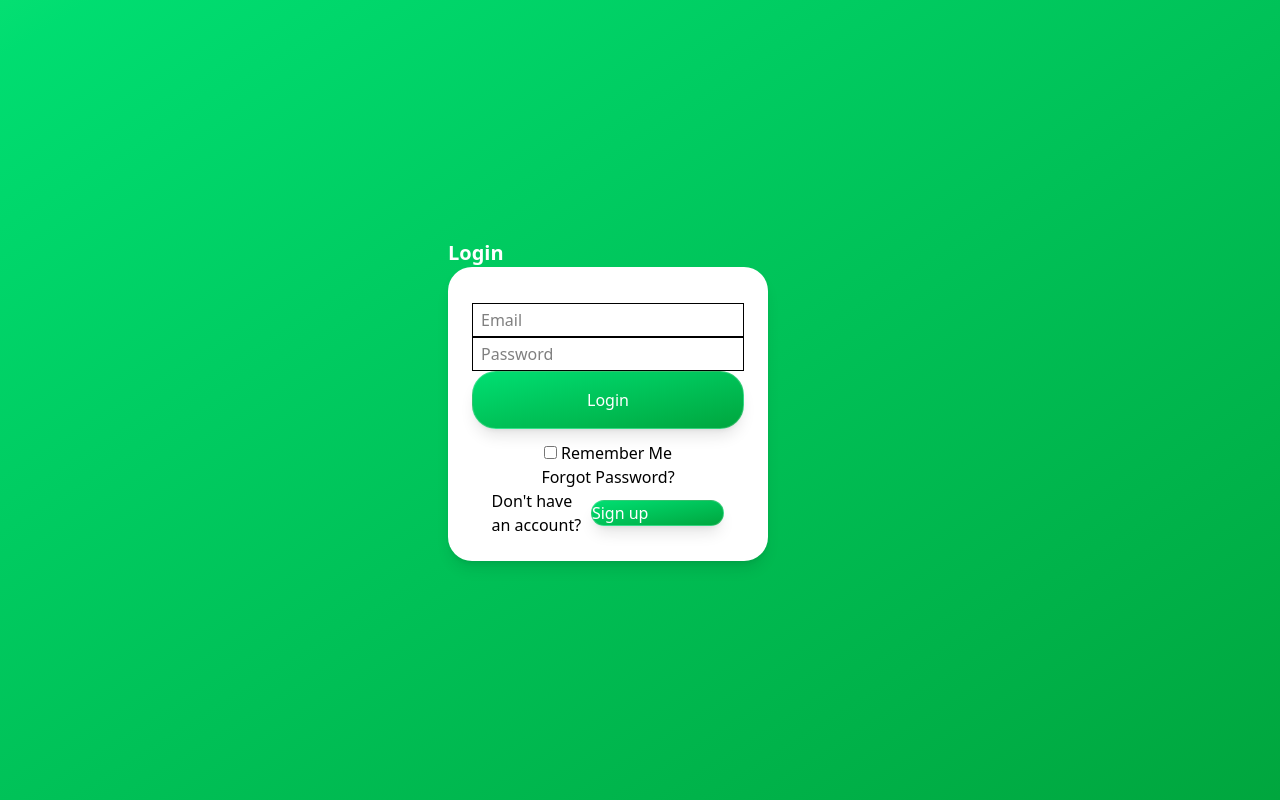
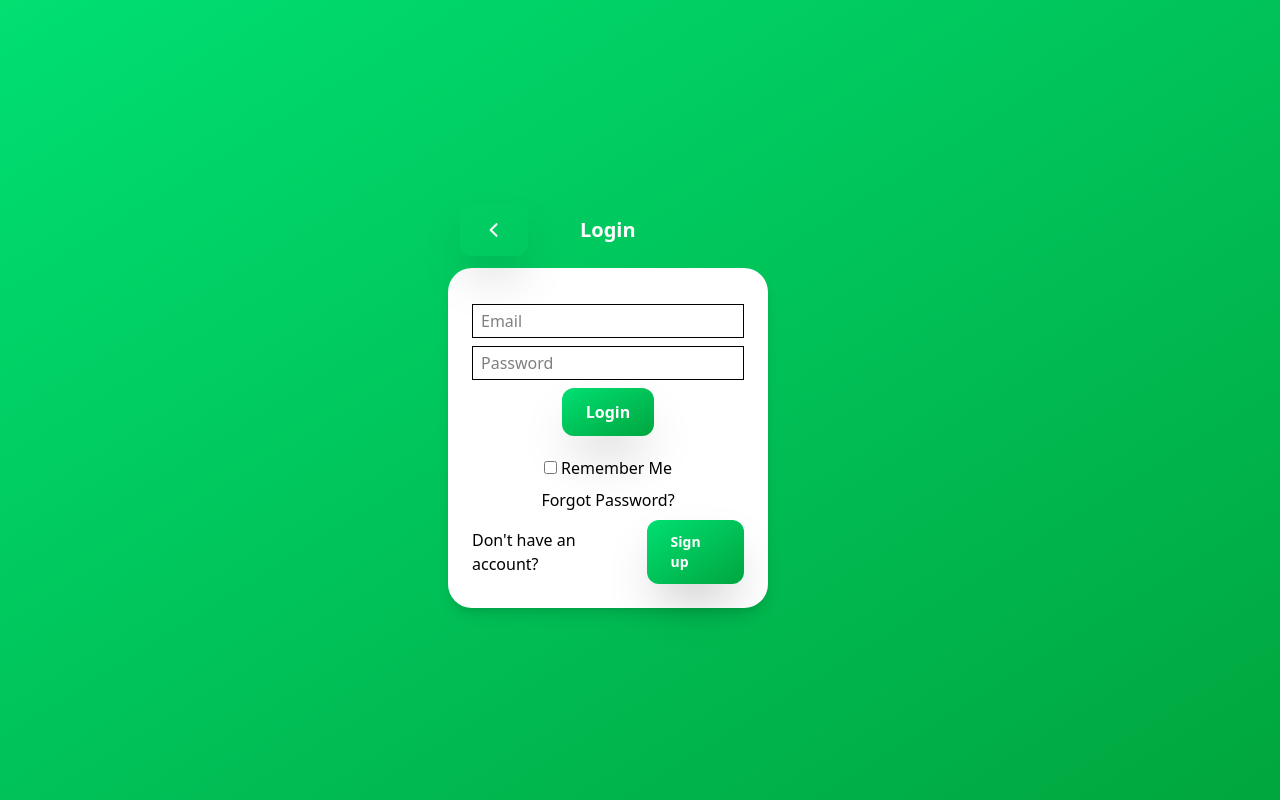
Before and after one commit to angushay42/Group-4, a Django app: page /login in a window 1280 px wide. Run offline with Django 5.2, Linux system fonts and the light colour scheme; some libraries are stand-ins or nearby versions.

Commit message:
Worked on the styling of the login.html page

```diff
--- a/src/Users/static/css/dist/styles.css
+++ b/src/Users/static/css/dist/styles.css
@@ -17,11 +17,15 @@
     --text-sm--line-height: calc(1.25 / 0.875);
     --text-base: 1rem;
     --text-base--line-height: calc(1.5 / 1);
+    --text-lg: 1.125rem;
+    --text-lg--line-height: calc(1.75 / 1.125);
     --text-xl: 1.25rem;
     --text-xl--line-height: calc(1.75 / 1.25);
     --font-weight-medium: 500;
     --font-weight-semibold: 600;
+    --radius-xl: 0.75rem;
     --radius-3xl: 1.5rem;
+    --ease-out: cubic-bezier(0, 0, 0.2, 1);
     --blur-md: 12px;
     --default-transition-duration: 150ms;
     --default-transition-timing-function: cubic-bezier(0.4, 0, 0.2, 1);
@@ -199,11 +203,17 @@
   .flex {
     display: flex;
   }
+  .h-5 {
+    height: calc(var(--spacing) * 5);
+  }
   .h-40 {
     height: calc(var(--spacing) * 40);
   }
   .min-h-screen {
     min-height: 100vh;
+  }
+  .w-5 {
+    width: calc(var(--spacing) * 5);
   }
   .w-40 {
     width: calc(var(--spacing) * 40);
@@ -229,6 +239,27 @@
   .justify-center {
     justify-content: center;
   }
+  .gap-1 {
+    gap: calc(var(--spacing) * 1);
+  }
+  .gap-2 {
+    gap: calc(var(--spacing) * 2);
+  }
+  .gap-3 {
+    gap: calc(var(--spacing) * 3);
+  }
+  .gap-4 {
+    gap: calc(var(--spacing) * 4);
+  }
+  .gap-6 {
+    gap: calc(var(--spacing) * 6);
+  }
+  .gap-9 {
+    gap: calc(var(--spacing) * 9);
+  }
+  .gap-10 {
+    gap: calc(var(--spacing) * 10);
+  }
   .space-y-4 {
     :where(& > :not(:last-child)) {
       --tw-space-y-reverse: 0;
@@ -241,6 +272,9 @@
   }
   .rounded-full {
     border-radius: calc(infinity * 1px);
+  }
+  .rounded-xl {
+    border-radius: var(--radius-xl);
   }
   .border {
     border-style: var(--tw-border-style);
@@ -273,8 +307,17 @@
     --tw-gradient-to: var(--color-green-600);
     --tw-gradient-stops: var(--tw-gradient-via-stops, var(--tw-gradient-position), var(--tw-gradient-from) var(--tw-gradient-from-position), var(--tw-gradient-to) var(--tw-gradient-to-position));
   }
+  .bg-contain {
+    background-size: contain;
+  }
+  .p-3 {
+    padding: calc(var(--spacing) * 3);
+  }
   .p-4 {
     padding: calc(var(--spacing) * 4);
+  }
+  .p-5 {
+    padding: calc(var(--spacing) * 5);
   }
   .p-6 {
     padding: calc(var(--spacing) * 6);
@@ -288,6 +331,9 @@
   .py-1 {
     padding-block: calc(var(--spacing) * 1);
   }
+  .py-3 {
+    padding-block: calc(var(--spacing) * 3);
+  }
   .py-4 {
     padding-block: calc(var(--spacing) * 4);
   }
@@ -297,6 +343,10 @@
   .text-base {
     font-size: var(--text-base);
     line-height: var(--tw-leading, var(--text-base--line-height));
+  }
+  .text-lg {
+    font-size: var(--text-lg);
+    line-height: var(--tw-leading, var(--text-lg--line-height));
   }
   .text-sm {
     font-size: var(--text-sm);
@@ -320,6 +370,10 @@
   .text-white {
     color: var(--color-white);
   }
+  .shadow-2xl {
+    --tw-shadow: 0 25px 50px -12px var(--tw-shadow-color, rgb(0 0 0 / 0.25));
+    box-shadow: var(--tw-inset-shadow), var(--tw-inset-ring-shadow), var(--tw-ring-offset-shadow), var(--tw-ring-shadow), var(--tw-shadow);
+  }
   .shadow-lg {
     --tw-shadow: 0 10px 15px -3px var(--tw-shadow-color, rgb(0 0 0 / 0.1)), 0 4px 6px -4px var(--tw-shadow-color, rgb(0 0 0 / 0.1));
     box-shadow: var(--tw-inset-shadow), var(--tw-inset-ring-shadow), var(--tw-ring-offset-shadow), var(--tw-ring-shadow), var(--tw-shadow);
@@ -337,6 +391,18 @@
   .duration-300 {
     --tw-duration: 300ms;
     transition-duration: 300ms;
+  }
+  .ease-out {
+    --tw-ease: var(--ease-out);
+    transition-timing-function: var(--ease-out);
+  }
+  .hover\:-translate-y-0\.5 {
+    &:hover {
+      @media (hover: hover) {
+        --tw-translate-y: calc(var(--spacing) * -0.5);
+        translate: var(--tw-translate-x) var(--tw-translate-y);
+      }
+    }
   }
   .hover\:bg-white\/40 {
     &:hover {
@@ -363,6 +429,14 @@
       }
     }
   }
+  .hover\:shadow-xl {
+    &:hover {
+      @media (hover: hover) {
+        --tw-shadow: 0 20px 25px -5px var(--tw-shadow-color, rgb(0 0 0 / 0.1)), 0 8px 10px -6px var(--tw-shadow-color, rgb(0 0 0 / 0.1));
+        box-shadow: var(--tw-inset-shadow), var(--tw-inset-ring-shadow), var(--tw-ring-offset-shadow), var(--tw-ring-shadow), var(--tw-shadow);
+      }
+    }
+  }
   .focus\:ring-0 {
     &:focus {
       --tw-ring-shadow: var(--tw-ring-inset,) 0 0 0 calc(0px + var(--tw-ring-offset-width)) var(--tw-ring-color, currentcolor);
@@ -373,6 +447,12 @@
     &:focus {
       --tw-outline-style: none;
       outline-style: none;
+    }
+  }
+  .active\:translate-y-0 {
+    &:active {
+      --tw-translate-y: calc(var(--spacing) * 0);
+      translate: var(--tw-translate-x) var(--tw-translate-y);
     }
   }
 }
@@ -537,6 +617,25 @@
   syntax: "*";
   inherits: false;
 }
+@property --tw-ease {
+  syntax: "*";
+  inherits: false;
+}
+@property --tw-translate-x {
+  syntax: "*";
+  inherits: false;
+  initial-value: 0;
+}
+@property --tw-translate-y {
+  syntax: "*";
+  inherits: false;
+  initial-value: 0;
+}
+@property --tw-translate-z {
+  syntax: "*";
+  inherits: false;
+  initial-value: 0;
+}
 @layer properties {
   @supports ((-webkit-hyphens: none) and (not (margin-trim: inline))) or ((-moz-orient: inline) and (not (color:rgb(from red r g b)))) {
     *, ::before, ::after, ::backdrop {
@@ -576,6 +675,10 @@
       --tw-backdrop-saturate: initial;
       --tw-backdrop-sepia: initial;
       --tw-duration: initial;
+      --tw-ease: initial;
+      --tw-translate-x: 0;
+      --tw-translate-y: 0;
+      --tw-translate-z: 0;
     }
   }
 }
--- a/src/expiry/templates/expiry/login.html
+++ b/src/expiry/templates/expiry/login.html
@@ -4,11 +4,18 @@
 
 <div class="min-h-screen bg-gradient-to-br from-green-400 to-green-600 flex items-center justify-center p-4">
     <div class="w-full max-w-sm">
-         <h1 class="text-xl font-semibold text-white block">Login</h1>
+        <div class="flex gap-10 p-3">
+        <button class="glass rounded-xl px-6 py-3 flex items-center gap-3 shadow-2xl transition-all duration-300 ease-out hover:shadow-xl hover:-translate-y-0.5 active:translate-y-0">
+            <svg class="w-5 h-5 text-white" fill="none" stroke="currentColor" viewBox="0 0 24 24">
+                <path stroke-linecap="round" stroke-linejoin="round" stroke-width="2.5" d="M15 19l-7-7 7-7"/>
+            </svg>
+        </button>
+        <h1 class="text-xl font-semibold text-white block p-3">Login</h1>
+        </div>
         <div class="w-80 p-6 shadow-lg bg-white rounded-3xl">
             <form method="POST" class="space-y-4 mt-auto" action="{% url 'login' %}">
                 {% csrf_token %}
-                <div class="mt-3">
+                <div class="mt-3 flex justify-between items-center flex-col gap-2">
                     <input
                             type="text"
                             name="email"
@@ -28,13 +35,13 @@
 
                     <button
                             type="submit"
-                            class="w-full bg-gradient-to-br from-green-400 to-green-600 backdrop-blur-md text-white font-medium py-4 px-6 rounded-3xl shadow-lg hover:shadow-2xl transition-all duration-300 border border-white/20"
+                            class="font-semibold glass text-white bg-gradient-to-br from-green-400 to-green-600 rounded-xl px-6 py-3 flex items-center gap-3 shadow-2xl transition-all duration-300 ease-out hover:shadow-xl hover:-translate-y-0.5 active:translate-y-0"
                     >
                         Login
                     </button>
 
 
-                    <div class="mt-3 flex justify-between items-center flex-col ">
+                    <div class="mt-3 flex justify-between items-center flex-col gap-2 ">
                         <div>
                             <input
                                     type="checkbox"
@@ -45,11 +52,11 @@
                         <div>
                             <a href="#">Forgot Password?</a>
                         </div>
-                        <div class="flex justify-between items-center">
+                        <div class="flex justify-between items-center gap-2">
                             <a>Don't have an account?</a>
-                            <a href="#" class="w-full bg-gradient-to-br from-green-400 to-green-600 text-white font-small rounded-3xl shadow-lg hover:shadow-2xl transition-all duration-300 border border-white/20">Sign up</a>
+                            <a href="#"
+                               class="font-semibold text-sm glass bg-contain text-white bg-gradient-to-br from-green-400 to-green-600 rounded-xl px-6 py-3 flex items-center gap-3 shadow-2xl transition-all duration-300 ease-out hover:shadow-xl hover:-translate-y-0.5 active:translate-y-0">Sign up</a>
                         </div>
-
             </form>
 
         </div>
```
Also changed, not shown: src/db.sqlite3. Lines whose indentation alone changed are shown as unchanged.
